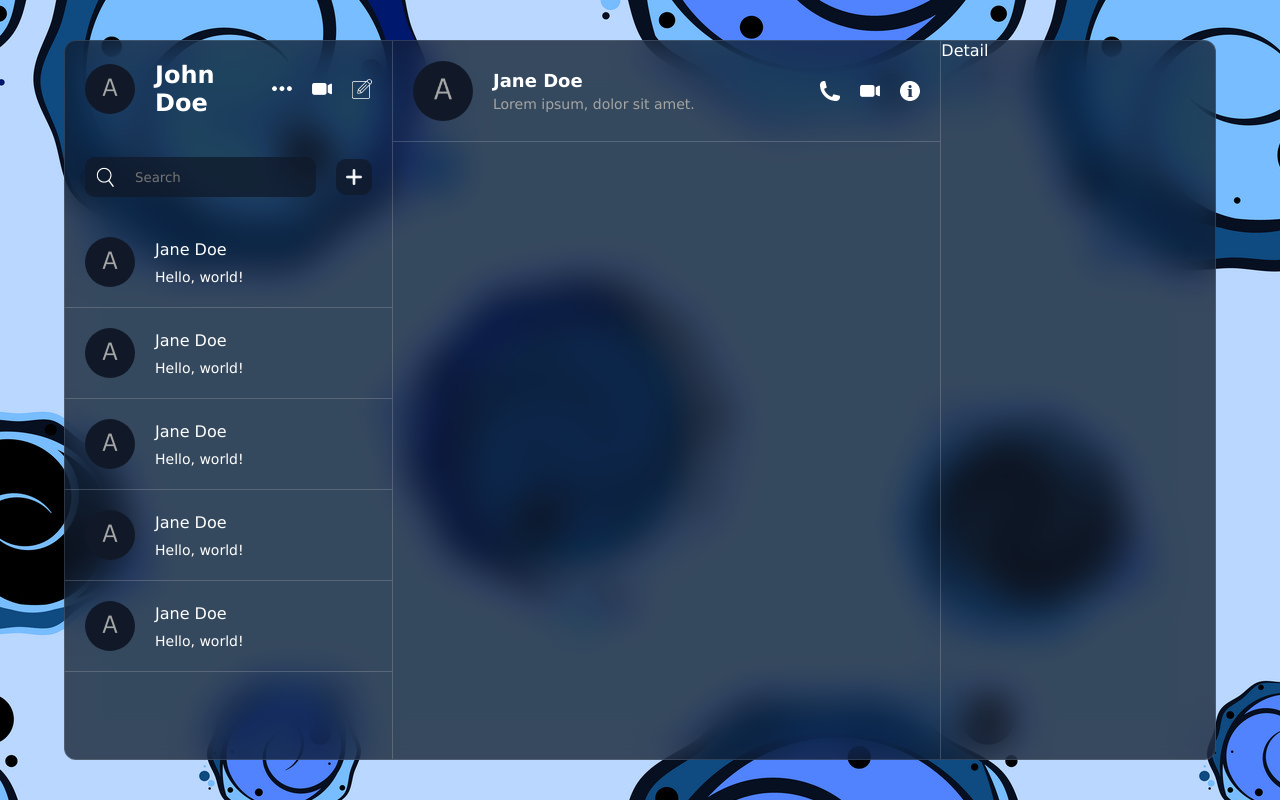
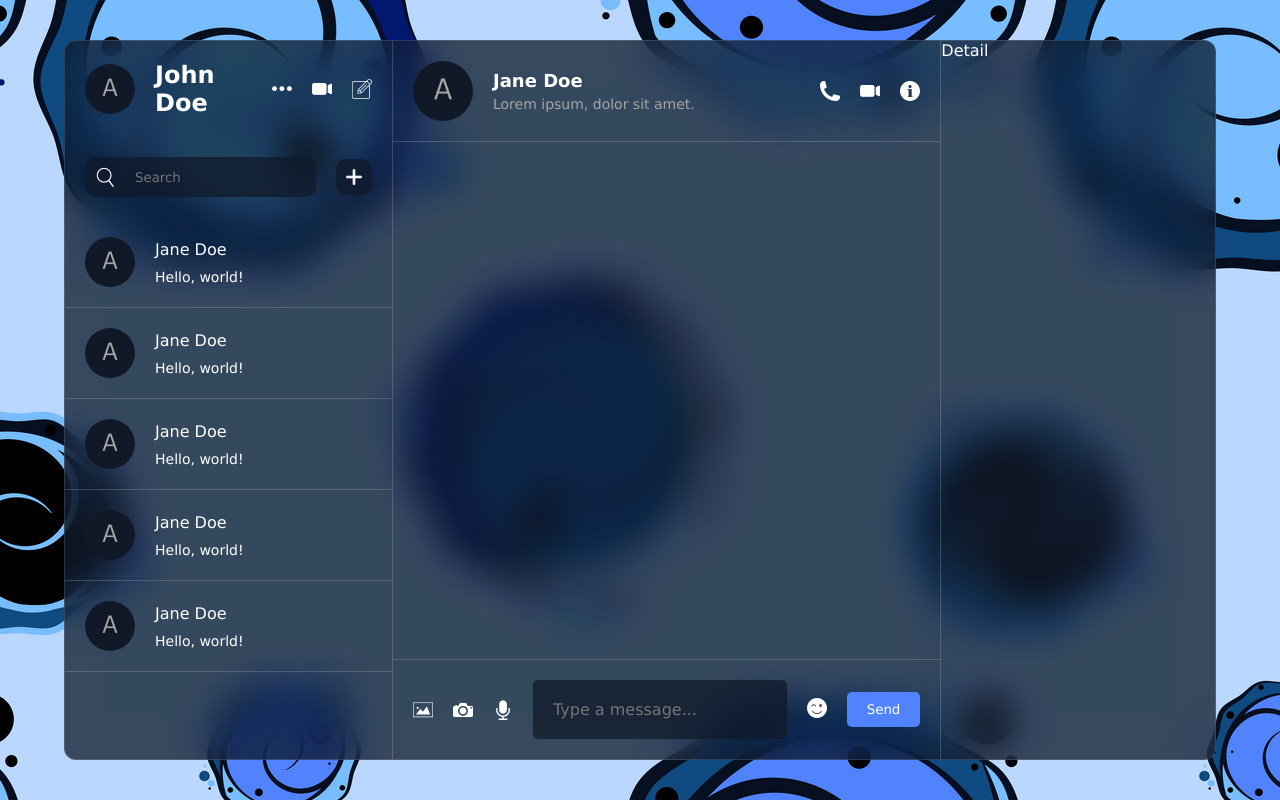
Before and after one commit to Itamar-Ratson/chat-app-firebase, a React (Vite) app: page / in a window 1280 px wide. Built offline with nearby package versions, Linux system fonts and the light colour scheme.

Commit message:
added base chat bottom

```diff
--- a/package.json
+++ b/package.json
@@ -10,6 +10,7 @@
     "preview": "vite preview"
   },
   "dependencies": {
+    "emoji-picker-react": "^4.11.1",
     "react": "^18.2.0",
     "react-dom": "^18.2.0"
   },
--- a/src/components/chat/Chat.jsx
+++ b/src/components/chat/Chat.jsx
@@ -1,6 +1,15 @@
+import { useState } from 'react';
 import './chat.css';
+import EmojiPicker from 'emoji-picker-react';
 
 const Chat = () => {
+	const [open, setOpen] = useState(false);
+	const [text, setText] = useState('');
+	const handleEmoji = (event) => {
+		setText((t) => t + event.emoji);
+		setOpen(false);
+	};
+
 	return (
 		<div className='chat'>
 			<div className='top'>
@@ -18,7 +27,36 @@
 				</div>
 			</div>
 			<div className='center'></div>
-			<div className='bottom'></div>
+			<div className='bottom'>
+				<div className='icons'>
+					<img src='./img.png' alt='image' />
+					<img src='./camera.png' alt='camera' />
+					<img src='./mic.png' alt='mic' />
+				</div>
+				<input
+					type='text'
+					placeholder='Type a message...'
+					value={text}
+					onChange={(e) => setText(e.target.value)}
+				/>
+				<div className='emoji'>
+					<img src='./emoji.png' alt='emojis' onClick={() => setOpen((open) => !open)} />
+					<div className='picker'>
+						<EmojiPicker
+							customEmojis={[
+								{
+									names: ['Primal Rage'],
+									imgUrl: 'https://wiki.guildwars.com/images/d/d8/Primal_Rage.jpg',
+									id: '[primal rage]',
+								},
+							]}
+							open={open}
+							onEmojiClick={handleEmoji}
+						/>
+					</div>
+				</div>
+				<button className='sendButton'>Send</button>
+			</div>
 		</div>
 	);
 };
--- a/src/components/chat/chat.css
+++ b/src/components/chat/chat.css
@@ -3,6 +3,8 @@
 	border-left: 1px solid #dddddd35;
 	border-right: 1px solid #dddddd35;
 	height: 100%;
+	display: flex;
+	flex-direction: column;
 
 	.top {
 		padding: 20px;
@@ -51,4 +53,59 @@
 			}
 		}
 	}
+
+	.center {
+		padding: 20px;
+		flex: 1;
+	}
+
+	.bottom {
+		padding: 20px;
+		display: flex;
+		align-items: center;
+		justify-content: space-between;
+		border-top: 1px solid #dddddd35;
+		gap: 20px;
+		margin-top: auto;
+
+		.icons {
+			display: flex;
+			gap: 20px;
+		}
+		img {
+			width: 20px;
+			height: 20px;
+			cursor: pointer;
+		}
+
+		input {
+			flex: 1;
+			background-color: rgba(17, 25, 40, 0.75);
+			border: none;
+			border-radius: 5px;
+			outline: none;
+			color: white;
+			padding: 20px;
+			font-size: 16px;
+		}
+
+		.emoji {
+			position: relative;
+
+			.picker {
+				position: absolute;
+				bottom: 50px;
+				left: 0;
+			}
+		}
+
+		.sendButton {
+			background-color: #5183fe;
+			color: white;
+			padding: 10px 20px;
+			border: none;
+			border-radius: 5px;
+			cursor: pointer;
+		}
+	}
 }
```
Also changed, not shown: 1 other file (tests, documents, lock files or other folders).
